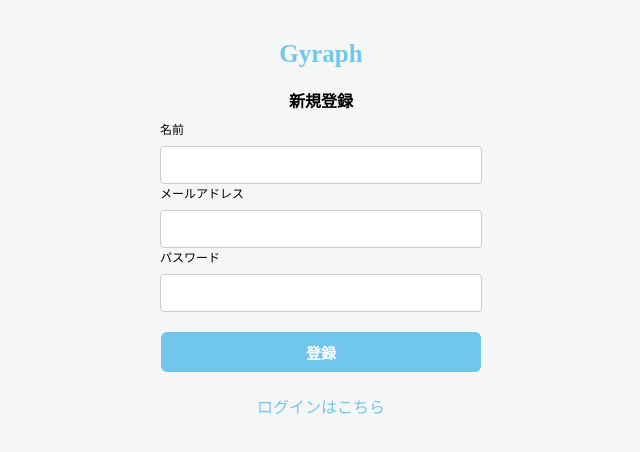
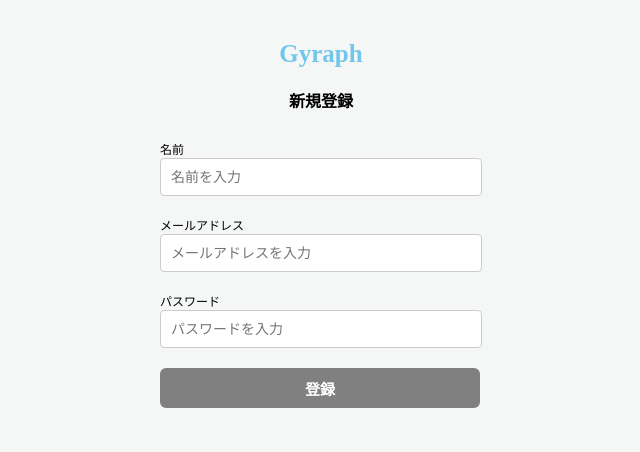
Before and after one commit to bumpfuji10/gyraph-front, a Vue app in the folder front/: page /signup in a window 1280 px wide. Shown: the top 452 px of the page, without its empty margins (319-959 px from the left). Built offline with nearby package versions, Linux system fonts and the light colour scheme.

Commit message:
veeValidate作成画面を新規登録画面に移植

```diff
--- a/front/router/index.ts
+++ b/front/router/index.ts
@@ -2,13 +2,11 @@
 import Login from '../src/components/pages/Login.vue'
 import PracticeRecordIndex from '../src/components/pages/PracticeRecordIndex.vue'
 import Signup from '../src/components/pages/Signup.vue'
-import VeeValidate from '../src/components/pages/VeeValidate.vue'
 
 const routes = [
   { path: '/', component: PracticeRecordIndex },
   { path: '/login', component: Login },
   { path: '/signup', component: Signup },
-  { path: '/vee_validate', component: VeeValidate },
 ]
 
 const router = createRouter({
--- a/front/src/components/pages/Signup.vue
+++ b/front/src/components/pages/Signup.vue
@@ -12,66 +12,77 @@
       新規登録
     </div>
     <main class="base-main-zone">
-      <!-- signup-gridは要リファクタリング -->
+      <Form @submit.prevent="submitForm">
         <div class="signup-grid">
+          <div class="input-name-and-validate">
             <label for="" class="signup-label">
               名前
             </label>
-        <form>
-          <input type="text" class="signup-form-input" v-model="newUser.name">
-        </form>
+          </div>
+          <Field v-model="newUser.name" name="name" type="text" class="signup-form-input" rules="required" placeholder="名前を入力" />
+          <ErrorMessage name="name" class="input-error-message"/>
         </div>
         <div class="signup-grid">
+          <div class="input-name-and-validate">
             <label for="" class="signup-label">
               メールアドレス
             </label>
-        <form>
-          <input type="email" class="signup-form-input" v-model="newUser.email">
-        </form>
+          </div>
+          <Field v-model="newUser.email" name="email" type="email" class="signup-form-input" rules="required|email" placeholder="メールアドレスを入力" />
+          <ErrorMessage name="email" class="input-error-message" />
         </div>
         <div class="signup-grid">
+          <div class="input-name-and-validate">
             <label for="" class="signup-label">
               パスワード
             </label>
-        <form>
-          <input type="password" class="signup-form-input" v-model="newUser.password">
-        </form>
           </div>
-      <button @click="submitForm" class="signup-button">
+          <Field v-model="newUser.password" name="password" type="password" class="signup-form-input" rules="required" placeholder="パスワードを入力" />
+          <ErrorMessage name="password" class="input-error-message" />
+        </div>
+        <button @click="submitForm" :class="isFormValid ? 'signup-button' : 'not-input-button'" :disabled="!isFormValid">
           <div v-if="isLoading" class="loading"></div>
           <span v-if="!isLoading">登録</span>
         </button>
-      <div class="redirect-login">
-        <router-link to="/login" class="redirect-login">ログインはこちら</router-link>
-      </div>
+      </Form>
     </main>
   </div>
 </template>
 
 <script lang="ts">
+  import { ErrorMessage, Field, Form } from 'vee-validate';
   import { createUser } from '../../resources/user';
+  import './../../customValidations';
+
   export default {
     name: 'Signup',
+    components: {
+      ErrorMessage,
+      Field,
+      Form
+    },
     data() {
       return {
         newUser: {
-        name: "",
+          name: '',
           email: "",
           password: "",
         },
         errorMessage: "",
-      isLoading: false
+        isLoading: false,
       }
     },
     methods: {
       async submitForm() {
         try {
           this.isLoading = true;
-        await new Promise(resolve => setTimeout(resolve, 2000));
-        const response = await createUser(this.newUser)
+          const response = await createUser(this.newUser);
           console.log(response)
+          this.$nextTick(() => {
             this.$router.push('/');
+          });
         } catch(error: any) {
+          console.error(error)
           if (error.response && error.response.status === 422) {
             const fullMessages = error.response.data.full_messages;
             this.errorMessage = fullMessages
@@ -79,7 +90,17 @@
         } finally {
           this.isLoading = false
         }
+      },
+      isValidEmail(address: string) {
+        const emailRegex = /[A-Z0-9._%+-]+@[A-Z0-9.-]+\.[A-Z]{2,4}/i;
+        return emailRegex.test(address);
+      }
+    },
+    computed: {
+      isFormValid() {
+        return this.newUser.name && this.newUser.email && this.isValidEmail(this.newUser.email) && this.newUser.password
       }
     }
   }
+
 </script>
--- a/front/src/components/pages/VeeValidate.vue
+++ /dev/null
@@ -1,106 +0,0 @@
-<template>
-  <div class="base-background">
-    <div class="signup-header-container">
-      <h1 class="base-center-logo">
-        <router-link to="/">Gyraph</router-link>
-      </h1>
-    </div>
-    <div v-if="errorMessage">
-      {{ errorMessage }}
-    </div>
-    <div class="base-center-text">
-      新規登録
-    </div>
-    <main class="base-main-zone">
-      <Form @submit.prevent="submitForm">
-        <div class="signup-grid">
-          <div class="input-name-and-validate">
-            <label for="" class="signup-label">
-              名前
-            </label>
-          </div>
-          <Field v-model="newUser.name" name="name" type="text" class="signup-form-input" rules="required" placeholder="名前を入力" />
-          <ErrorMessage name="name" class="input-error-message"/>
-        </div>
-        <div class="signup-grid">
-          <div class="input-name-and-validate">
-            <label for="" class="signup-label">
-              メールアドレス
-            </label>
-          </div>
-          <Field v-model="newUser.email" name="email" type="email" class="signup-form-input" rules="required|email" placeholder="メールアドレスを入力" />
-          <ErrorMessage name="email" class="input-error-message" />
-        </div>
-        <div class="signup-grid">
-          <div class="input-name-and-validate">
-            <label for="" class="signup-label">
-              パスワード
-            </label>
-          </div>
-          <Field v-model="newUser.password" name="password" type="password" class="signup-form-input" rules="required" placeholder="パスワードを入力" />
-          <ErrorMessage name="password" class="input-error-message" />
-        </div>
-        <button @click="submitForm" :class="isFormValid ? 'signup-button' : 'not-input-button'" :disabled="!isFormValid">
-          <div v-if="isLoading" class="loading"></div>
-          <span v-if="!isLoading">登録</span>
-        </button>
-      </Form>
-    </main>
-  </div>
-</template>
-
-<script lang="ts">
-  import { ErrorMessage, Field, Form } from 'vee-validate';
-  import { createUser } from '../../resources/user';
-  import './../../customValidations';
-
-  export default {
-    name: 'Signup',
-    components: {
-      ErrorMessage,
-      Field,
-      Form
-    },
-    data() {
-      return {
-        newUser: {
-          name: '',
-          email: "",
-          password: "",
-        },
-        errorMessage: "",
-        isLoading: false,
-      }
-    },
-    methods: {
-      async submitForm() {
-        try {
-          this.isLoading = true;
-          const response = await createUser(this.newUser);
-          console.log(response)
-          this.$nextTick(() => {
-            this.$router.push('/');
-          });
-        } catch(error: any) {
-          console.error(error)
-          if (error.response && error.response.status === 422) {
-            const fullMessages = error.response.data.full_messages;
-            this.errorMessage = fullMessages
-          }
-        } finally {
-          this.isLoading = false
-        }
-      },
-      isValidEmail(address: string) {
-        const emailRegex = /[A-Z0-9._%+-]+@[A-Z0-9.-]+\.[A-Z]{2,4}/i;
-        return emailRegex.test(address);
-      }
-    },
-    computed: {
-      isFormValid() {
-        return this.newUser.name && this.newUser.email && this.isValidEmail(this.newUser.email) && this.newUser.password
-      }
-    }
-  }
-
-</script>
--- a/front/src/styles/signup.scss
+++ b/front/src/styles/signup.scss
@@ -18,6 +18,11 @@
   border:solid 1px #ccc;
   width:300px;
   border-radius: 4px;
+}
+
+.input-error-message {
+  font-size: 12px;
+  color: red;
 }
 
 .signup-label {
--- a/front/src/styles/veeValidateInputTest.scss
+++ /dev/null
@@ -1,4 +0,0 @@
-.input-error-message {
-  font-size: 12px;
-  color: red;
-}
```
Lines whose indentation alone changed are shown as unchanged.
